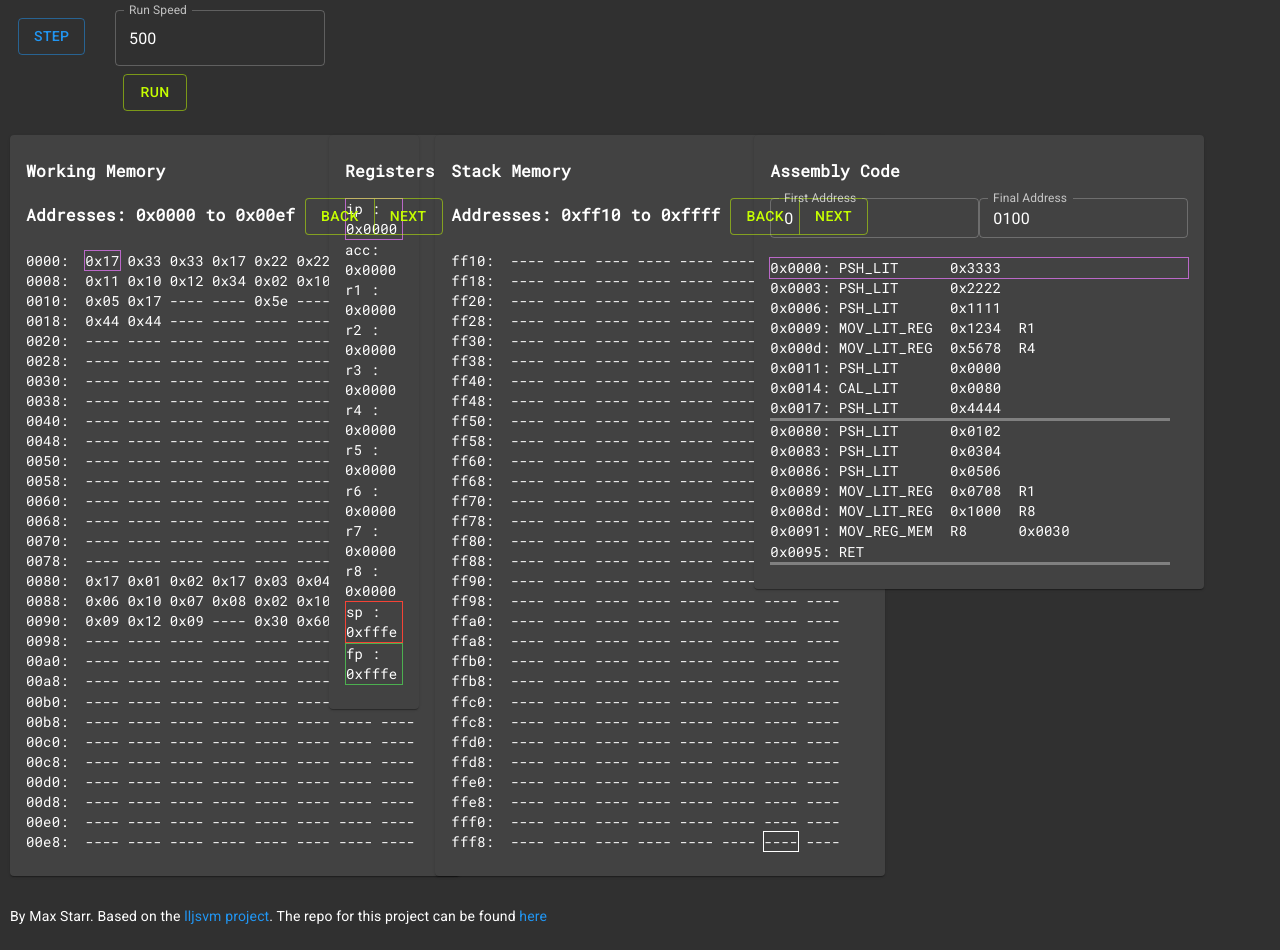
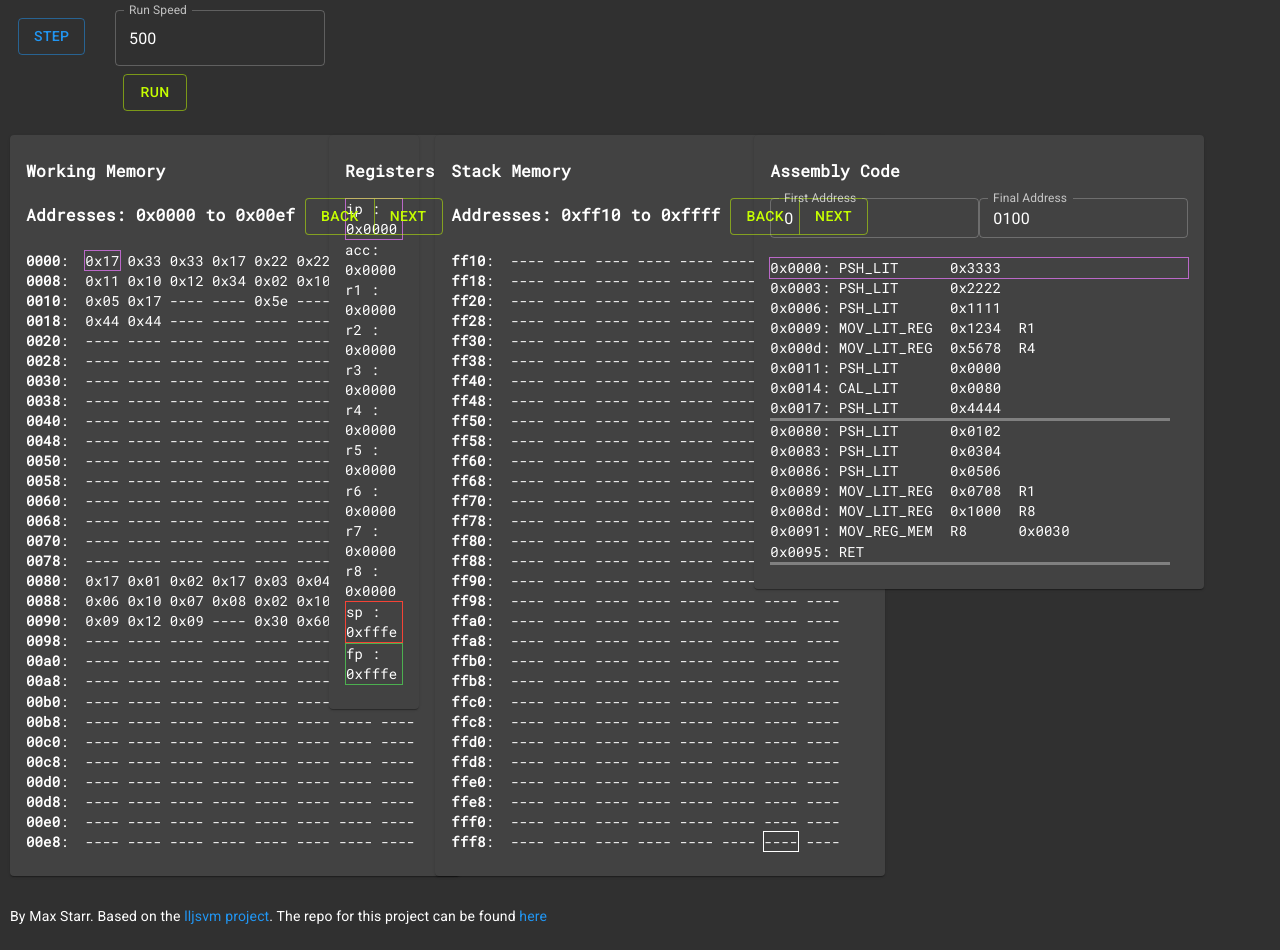
Before and after one commit to maxostarr/lljsvm-ide, a React (Create React App) app: page / in a window 1280 px wide. Built offline with nearby package versions, Linux system fonts and the light colour scheme.

Commit message:
Improve distrinction between addresses and values

```diff
--- a/src/components/memory.js
+++ b/src/components/memory.js
@@ -70,7 +70,7 @@ function Memory() {
     ));
     return (
       <div className={bytes.blockStart} key={bytes.blockStart}>
-        {bytes.blockStart}: {byteSpans}
+        <strong>{bytes.blockStart}</strong>: {byteSpans}
       </div>
     );
   });
--- a/src/components/stack.js
+++ b/src/components/stack.js
@@ -76,7 +76,7 @@ function Stack() {
     ));
     return (
       <div className={bytes.blockStart} key={bytes.blockStart}>
-        {bytes.blockStart}: {byteSpans}
+        <strong>{bytes.blockStart}</strong>: {byteSpans}
       </div>
     );
   });
```
